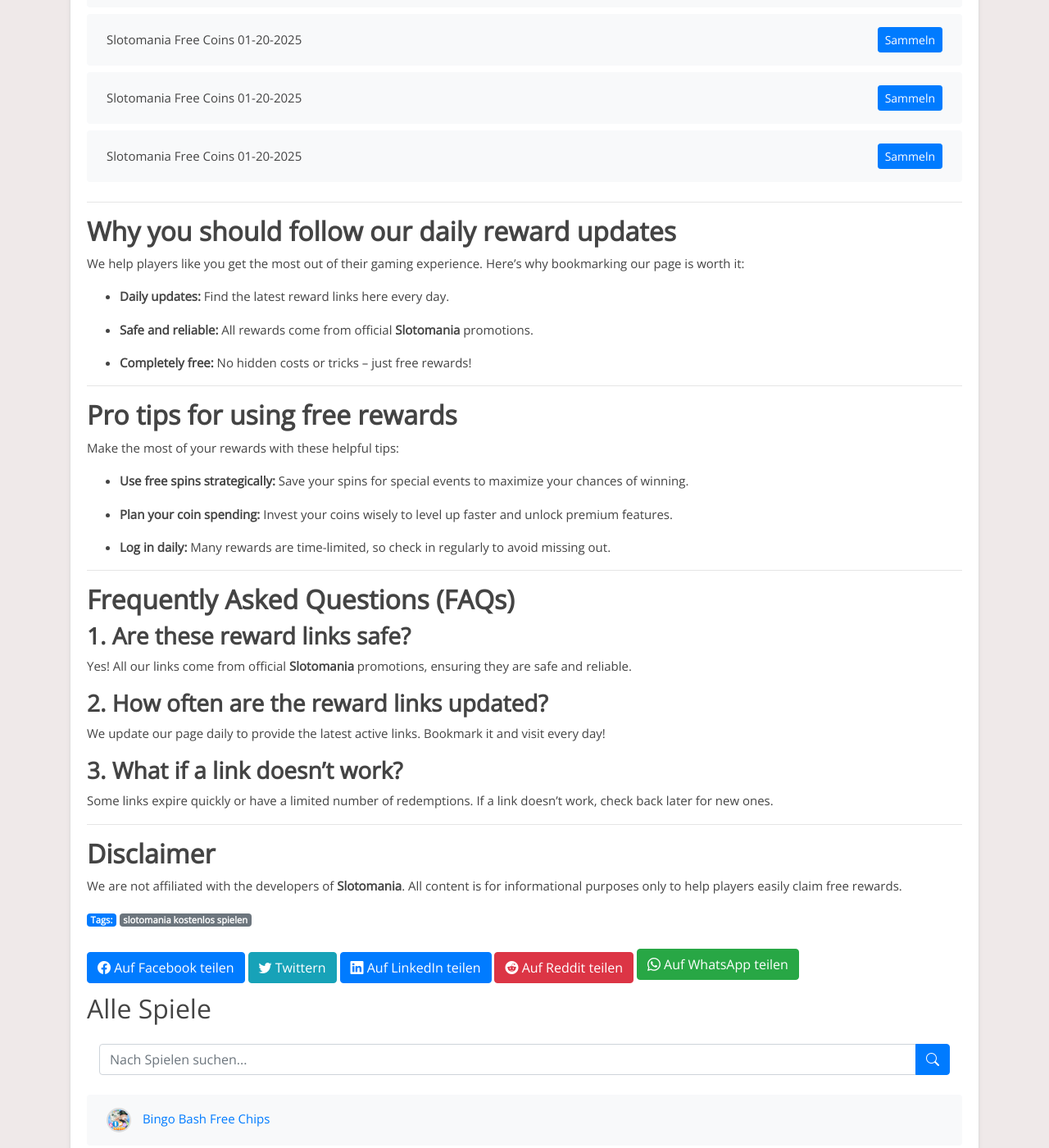
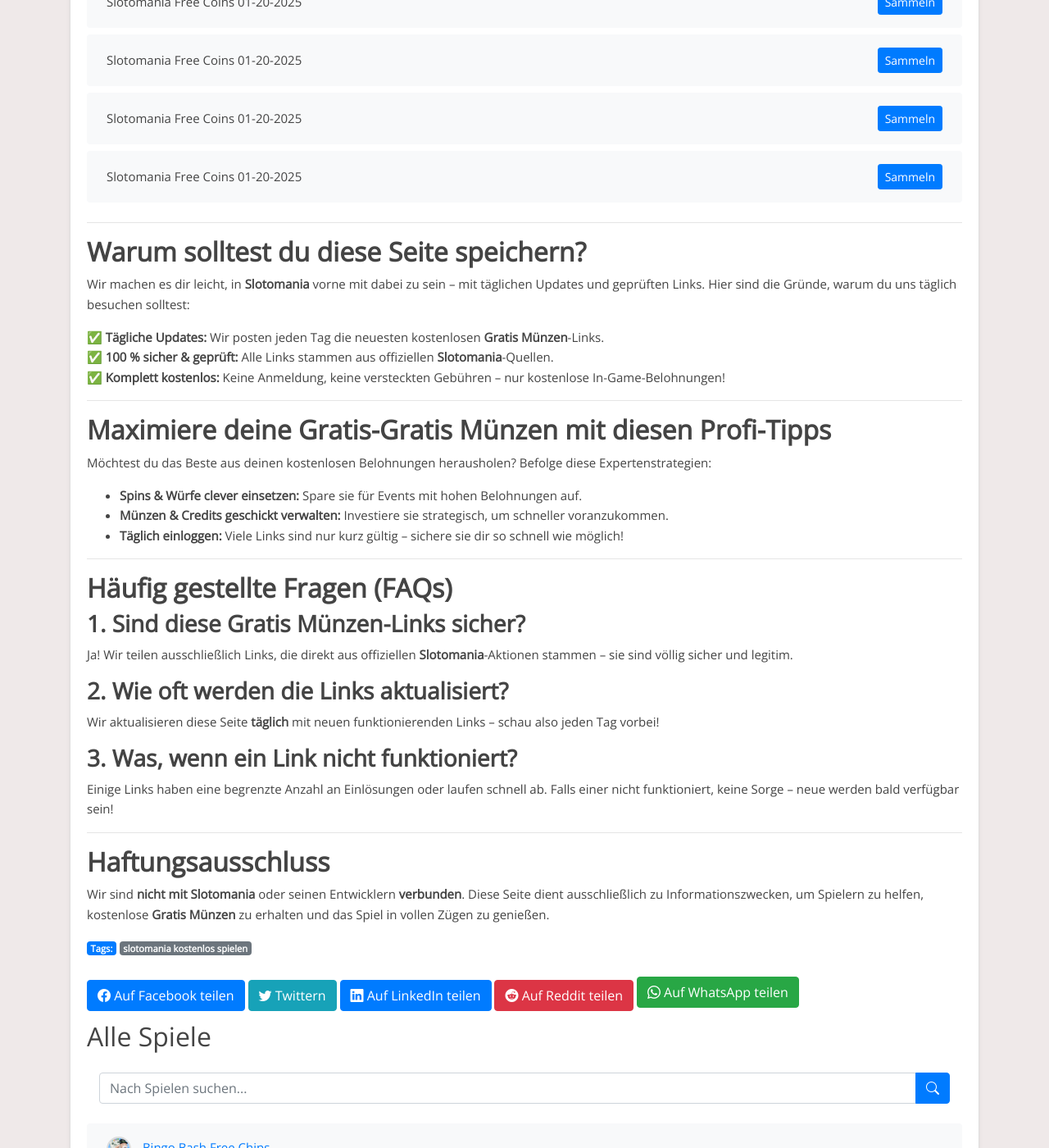
Before and after one commit to Prollad99/bs-de, a Jekyll site: the page built from _posts/2025-01-19-slotomania.md, in a window 1280 px wide and 1400 px high, scrolled down 7772 px. Shown: the whole window at 82% size. Built offline with Jekyll 4.4.1, drawn with Linux system fonts in a browser that asks for light colours; some of the changed text lies outside the part shown.

Commit message:
Update slotomania reward links, content, and last modified date

```diff
--- a/_includes/slotomania_footer.html
+++ b/_includes/slotomania_footer.html
@@ -1,55 +1,38 @@
 ---
 
+## **Warum solltest du diese Seite speichern?**
 
-## **Why you should follow our daily reward updates**
+Wir machen es dir leicht, in **Slotomania** vorne mit dabei zu sein – mit täglichen Updates und geprüften Links. Hier sind die Gründe, warum du uns täglich besuchen solltest:
 
-We help players like you get the most out of their gaming experience. Here’s why bookmarking our page is worth it:
-
-- **Daily updates:** Find the latest reward links here every day.
-
-- **Safe and reliable:** All rewards come from official **Slotomania** promotions.
-
-- **Completely free:** No hidden costs or tricks – just free rewards!
-
+✅ **Tägliche Updates:** Wir posten jeden Tag die neuesten kostenlosen **Gratis Münzen**-Links.
+✅ **100 % sicher & geprüft:** Alle Links stammen aus offiziellen **Slotomania**-Quellen.
+✅ **Komplett kostenlos:** Keine Anmeldung, keine versteckten Gebühren – nur kostenlose In-Game-Belohnungen!
 
 ---
 
+## **Maximiere deine Gratis-Gratis Münzen mit diesen Profi-Tipps**
 
-## **Pro tips for using free rewards**
+Möchtest du das Beste aus deinen kostenlosen Belohnungen herausholen? Befolge diese Expertenstrategien:
 
-Make the most of your rewards with these helpful tips:
-
-- **Use free spins strategically:** Save your spins for special events to maximize your chances of winning.
-
-- **Plan your coin spending:** Invest your coins wisely to level up faster and unlock premium features.
-
-- **Log in daily:** Many rewards are time-limited, so check in regularly to avoid missing out.
-
+- **Spins & Würfe clever einsetzen:** Spare sie für Events mit hohen Belohnungen auf.
+- **Münzen & Credits geschickt verwalten:** Investiere sie strategisch, um schneller voranzukommen.
+- **Täglich einloggen:** Viele Links sind nur kurz gültig – sichere sie dir so schnell wie möglich!
 
 ---
 
+## **Häufig gestellte Fragen (FAQs)**
 
-## **Frequently Asked Questions (FAQs)**
+### **1. Sind diese Gratis Münzen-Links sicher?**
+Ja! Wir teilen ausschließlich Links, die direkt aus offiziellen **Slotomania**-Aktionen stammen – sie sind völlig sicher und legitim.
 
+### **2. Wie oft werden die Links aktualisiert?**
+Wir aktualisieren diese Seite **täglich** mit neuen funktionierenden Links – schau also jeden Tag vorbei!
 
-### **1. Are these reward links safe?**
-
-Yes! All our links come from official **Slotomania** promotions, ensuring they are safe and reliable.
-
-
-### **2. How often are the reward links updated?**
-
-We update our page daily to provide the latest active links. Bookmark it and visit every day!
-
-
-### **3. What if a link doesn’t work?**
-
-Some links expire quickly or have a limited number of redemptions. If a link doesn’t work, check back later for new ones.
-
+### **3. Was, wenn ein Link nicht funktioniert?**
+Einige Links haben eine begrenzte Anzahl an Einlösungen oder laufen schnell ab. Falls einer nicht funktioniert, keine Sorge – neue werden bald verfügbar sein!
 
 ---
 
+## **Haftungsausschluss**
 
-## **Disclaimer**
-
-We are not affiliated with the developers of **Slotomania**. All content is for informational purposes only to help players easily claim free rewards.
+Wir sind **nicht mit** **Slotomania** oder seinen Entwicklern **verbunden**. Diese Seite dient ausschließlich zu Informationszwecken, um Spielern zu helfen, kostenlose **Gratis Münzen** zu erhalten und das Spiel in vollen Zügen zu genießen.
--- a/_includes/slotomania_post.html
+++ b/_includes/slotomania_post.html
@@ -1,32 +1,27 @@
-Are you a dedicated **Slotomania** player? Looking for the easiest way to collect free coins, spins, and other bonuses? You're in the right place! We update this page daily with new reward links so you don’t miss any chance to level up faster and fully enjoy the game.
+Bist du ein leidenschaftlicher **Slotomania**-Spieler? Möchtest du **Gratis Münzen** sammeln, ohne echtes Geld auszugeben? Dann bist du hier genau richtig!
 
-
-## **What are reward links?**
-
-Reward links are official promotions from **Slotomania** developers that provide players with free in-game items like spins, coins, and exclusive bonuses. They are a great way to enhance your gameplay without spending money.
-
-
-Every day, we provide the latest and most reliable reward links, so you can redeem your rewards effortlessly and continue your journey without interruptions.
-
+Wir aktualisieren diese Seite **täglich** mit neuen **Gratis Münzen**-Links, damit du dein Gameplay verbessern, schneller aufsteigen und spannende Belohnungen freischalten kannst – völlig kostenlos.
 
 ---
 
+## **Was sind Gratis Münzen-Links?**
 
-## **How to redeem your free rewards**
+**Gratis Münzen**-Links sind offizielle Belohnungen der **Slotomania**-Entwickler. Sie bieten kostenlose **Gratis Münzen** und weitere In-Game-Boni wie Spins, Würfe, Credits und spezielle Geschenke.
 
-Redeeming your daily rewards is simple and requires just a few steps:
-
-1. **Choose a reward link from the list below.**
-
-2. **Tap on the link and log into your Slotomania account.**
-
-3. **The reward will be instantly credited to your account!**
-
-
-Check back on this page regularly, as links can expire quickly. Don’t miss out!
-
+Statt selbst danach zu suchen, übernehmen wir die Arbeit für dich! Wir sammeln und aktualisieren täglich die neuesten funktionierenden Links, damit du deine Gratis-Belohnungen mühelos einlösen kannst.
 
 ---
 
+## **So löst du deine kostenlosen Gratis Münzen ein**
 
-## **Today's Slotomania reward links**
+Deine **Gratis Münzen** zu erhalten ist schnell und einfach:
+
+1. **Wähle einen Link aus der Liste unten.**
+2. **Klicke auf den Link und melde dich in deinem Slotomania-Konto an.**
+3. **Genieße deine kostenlosen Gratis Münzen – sofort in deinem Spiel verfügbar!**
+
+> 🔔 **Tipp:** Diese Links laufen schnell ab – schau täglich vorbei, um dir deine Belohnungen zu sichern!
+
+---
+
+## **Heutige Gratis-Gratis Münzen für Slotomania**
```
